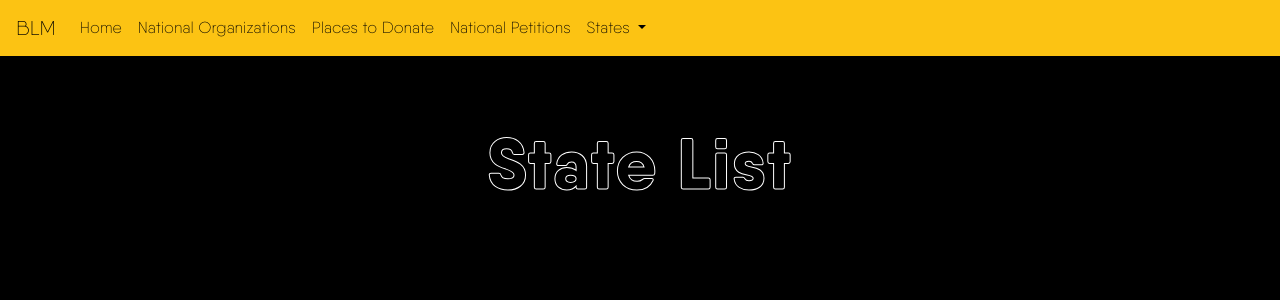
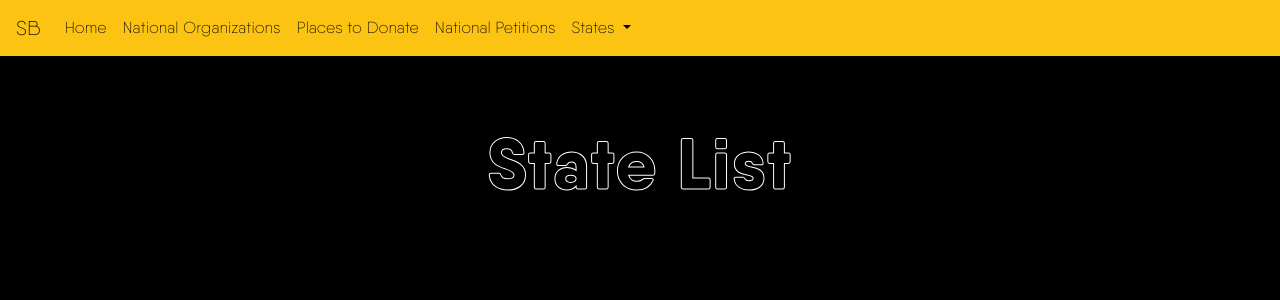
Before and after one commit to mrodriguez3313/Support-bipoc, a Flask app: page /State_list in a window 1280 px wide. Shown: the top 300 px of the page. Run offline with Flask 2, Linux system fonts and the light colour scheme; parts of the project's set-up code (start-up, migrations or seed data) failed here and were passed over; some libraries are stand-ins or nearby versions.

Commit message:
changed titles and included two files from master

```diff
--- a/website/templates/base.html
+++ b/website/templates/base.html
@@ -19,7 +19,7 @@
   <!--Addition that needs to be looked at-->
   <header>
     <nav class="navbar navbar-expand-lg navbar-light barstyle">
-      <a class="navbar-brand" href="{{url_for('core.index')}}">BLM</a>
+      <a class="navbar-brand" href="{{url_for('core.index')}}">SB</a>
       <button class="navbar-toggler" type="button" data-toggle="collapse" data-target="#navbarNavDropdown" aria-controls="navbarNavDropdown" aria-expanded="false" aria-label="Toggle navigation">
         <span class="navbar-toggler-icon"></span>
       </button>
```
Also changed, not shown: 2 other files.
